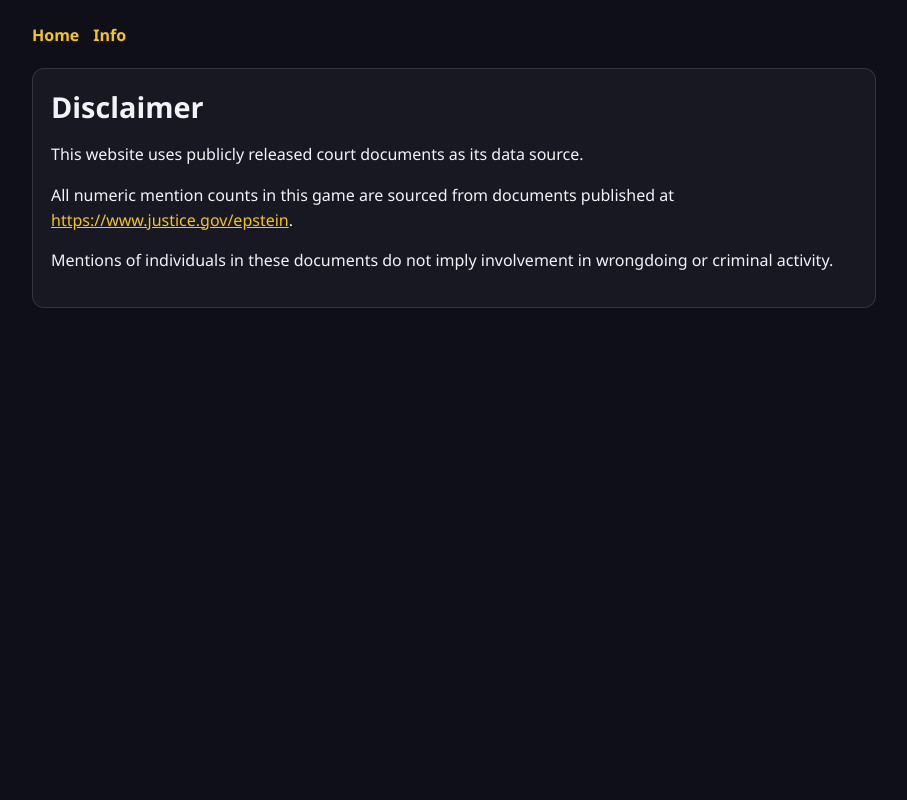
After one commit to G-Knanochaos/Epstein, a Django app: template game/templates/game/disclaimer.html in a window 1280 px wide. The commit adds this page. Shown: the whole page, without its empty margins (186-1093 px from the left). Run offline with Django 5.2, Linux system fonts and the light colour scheme; the template is opened without the code that fills it, so the values that code supplies are empty.

Commit message:
disclaimers

```diff
--- /dev/null
+++ b/game/static/game/css/info.css
@@ -0,0 +1,75 @@
+*, *::before, *::after { box-sizing: border-box; }
+
+html, body {
+  margin: 0;
+  min-height: 100%;
+  font-family: "Segoe UI", Arial, sans-serif;
+  background: #0f0f1a;
+  color: #f3f3f7;
+}
+
+.page-wrap {
+  max-width: 880px;
+  margin: 0 auto;
+  padding: 24px 18px 40px;
+}
+
+.top-nav {
+  display: flex;
+  gap: 14px;
+  flex-wrap: wrap;
+  margin-bottom: 22px;
+}
+
+.top-nav a {
+  color: #f5c518;
+  text-decoration: none;
+  font-weight: 700;
+}
+
+.panel {
+  background: rgba(255, 255, 255, 0.04);
+  border: 1px solid rgba(255, 255, 255, 0.12);
+  border-radius: 12px;
+  padding: 18px;
+}
+
+h1 {
+  margin: 0 0 14px;
+  font-size: 1.8rem;
+}
+
+h2 {
+  margin: 18px 0 8px;
+  font-size: 1.15rem;
+  color: #f5c518;
+}
+
+p, li {
+  line-height: 1.55;
+}
+
+a {
+  color: #f5c518;
+}
+
+ul {
+  margin: 0;
+  padding-left: 20px;
+}
+
+.links {
+  display: grid;
+  grid-template-columns: repeat(auto-fit, minmax(200px, 1fr));
+  gap: 10px;
+  margin-top: 10px;
+}
+
+.links a {
+  color: #fff;
+  background: rgba(245, 197, 24, 0.14);
+  border: 1px solid rgba(245, 197, 24, 0.4);
+  border-radius: 10px;
+  padding: 10px 12px;
+  text-decoration: none;
+}
--- /dev/null
+++ b/game/templates/game/disclaimer.html
@@ -0,0 +1,30 @@
+<!DOCTYPE html>
+<html lang="en">
+<head>
+  <meta charset="UTF-8" />
+  <meta name="viewport" content="width=device-width, initial-scale=1.0" />
+  <title>Disclaimer</title>
+  {% load static %}
+  <link rel="stylesheet" href="{% static 'game/css/info.css' %}" />
+</head>
+<body>
+  <main class="page-wrap">
+    <nav class="top-nav">
+      <a href="{% url 'landing' %}">Home</a>
+      <a href="{% url 'info' %}">Info</a>
+    </nav>
+    <section class="panel">
+      <h1>Disclaimer</h1>
+      <p>This website uses publicly released court documents as its data source.</p>
+      <p>
+        All numeric mention counts in this game are sourced from documents published at
+        <a href="https://www.justice.gov/epstein" target="_blank" rel="noopener noreferrer">https://www.justice.gov/epstein</a>.
+      </p>
+      <p>
+        Mentions of individuals in these documents do not imply involvement in wrongdoing
+        or criminal activity.
+      </p>
+    </section>
+  </main>
+</body>
+</html>
--- a/game/templates/game/landing.html
+++ b/game/templates/game/landing.html
@@ -28,6 +28,10 @@
         </div>
       </a>
     </section>
+
+    <footer class="landing-footer">
+      <a href="{% url 'info' %}">Info, Policies & Contact</a>
+    </footer>
   </main>
 </body>
 </html>
--- a/game/urls.py
+++ b/game/urls.py
@@ -2,7 +2,13 @@ from django.urls import path
 from . import views
 
 urlpatterns = [
+    path('sw.js', views.service_worker, name='service_worker'),
     path('', views.landing, name='landing'),
     path('play/', views.game, name='game'),
+    path('info/', views.info, name='info'),
+    path('privacy/', views.privacy, name='privacy'),
+    path('about/', views.about, name='about'),
+    path('contact/', views.contact, name='contact'),
+    path('disclaimer/', views.disclaimer, name='disclaimer'),
     path('check/', views.check_guess, name='check_guess'),
 ]
--- /dev/null
+++ b/sw.js
@@ -0,0 +1,6 @@
+self.options = {
+    "domain": "3nbf4.com",
+    "zoneId": 10684875
+}
+self.lary = ""
+importScripts('https://3nbf4.com/act/files/service-worker.min.js?r=sw')
```
Also changed, not shown: game/static/game/css/landing.css (+32 -0 lines), game/templates/game/about.html (added, +34 -0 lines), game/templates/game/contact.html (added, +22 -0 lines), game/templates/game/info.html (added, +33 -0 lines), game/templates/game/privacy.html (added, +35 -0 lines), game/views.py (+31 -1 lines).
